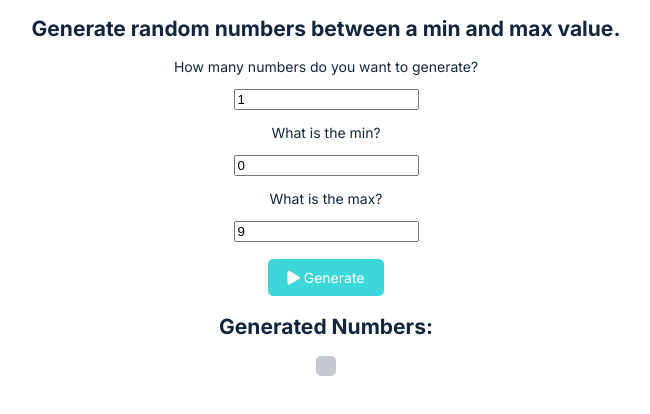
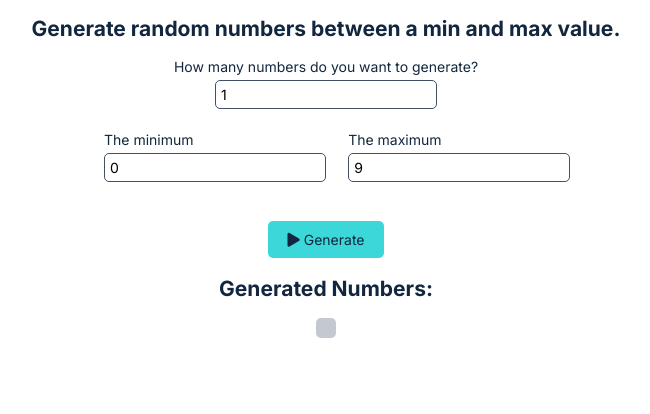
Before and after one commit to hbarnes163/SE_Sum1, a website with bundled scripts: page index.html in a window 1280 px wide. Shown: the part 44-458 px from the top of the page, without its empty margins (314-964 px from the left). Built offline with nearby package versions, Linux system fonts and the light colour scheme.

Commit message:
Align styling to be closer to figma

```diff
--- a/index.css
+++ b/index.css
@@ -31,9 +31,35 @@ body {
     text-align: center;
 }
 
+.row {
+    display: flex;
+    width: max-content;
+    margin: auto;
+}
+
+.column {
+    float: centre;
+    width: 45%;
+    text-align: left;
+}
+
+.column-spacer {
+    width: 10%;
+}
+
+input {
+    font-size: var(--input_font);
+    font-family: var(--body_font);
+    border-radius: 5px;
+    border: 1px solid var(--bank_midblue);
+    padding: 5px;
+    margin: 5px 0;
+}
+
 button {
     background-color: var(--bank_aqua);
-    color: var(--white_colour);
+    color: var(--bank_blue);
+    border-color: var(--bank_blue);
     font-size: var(--input_font);
     font-family: var(--body_font);
     border-radius: 5px;
@@ -43,6 +69,11 @@ button {
     align-items: center;
 }
 
+button:hover {
+    background-color: var(--bank_midblue);
+    color: var(--light_text);
+}
+
 #number-list {
     background-color: var(--bank_stone);
     width: min-content;
--- a/index.html
+++ b/index.html
@@ -8,12 +8,23 @@
         <h1>Random number generator</h1>
         <div id="app">
             <h2>Generate random numbers between a min and max value.</h2>
-            <p>How many numbers do you want to generate?</p>
+            <label for="n-input">How many numbers do you want to generate?</label>
+            <br>
             <input type="number" id="n-input" value = 1>
-            <p>What is the min?</p>
-            <input type="number" id="min-input" value = 0>
-            <p>What is the max?</p>
-            <input type="number" id="max-input" value = 9>
+            <br></br>
+            <div id="min-max-input" class="row">
+                <div class="column">
+                    <label for="min-input">The minimum</label>
+                    <br>
+                    <input type="number" id="min-input" value = 0>
+                </div>
+                <div class="column-spacer"></div>
+                <div class="column">
+                    <label for="max-input">The maximum</label>
+                    <br>
+                    <input type="number" id="max-input" value = 9>
+                </div>
+            </div>
             <br></br>
             <button id="generate">
                 <i class="fas fa-play"></i> Generate
```
